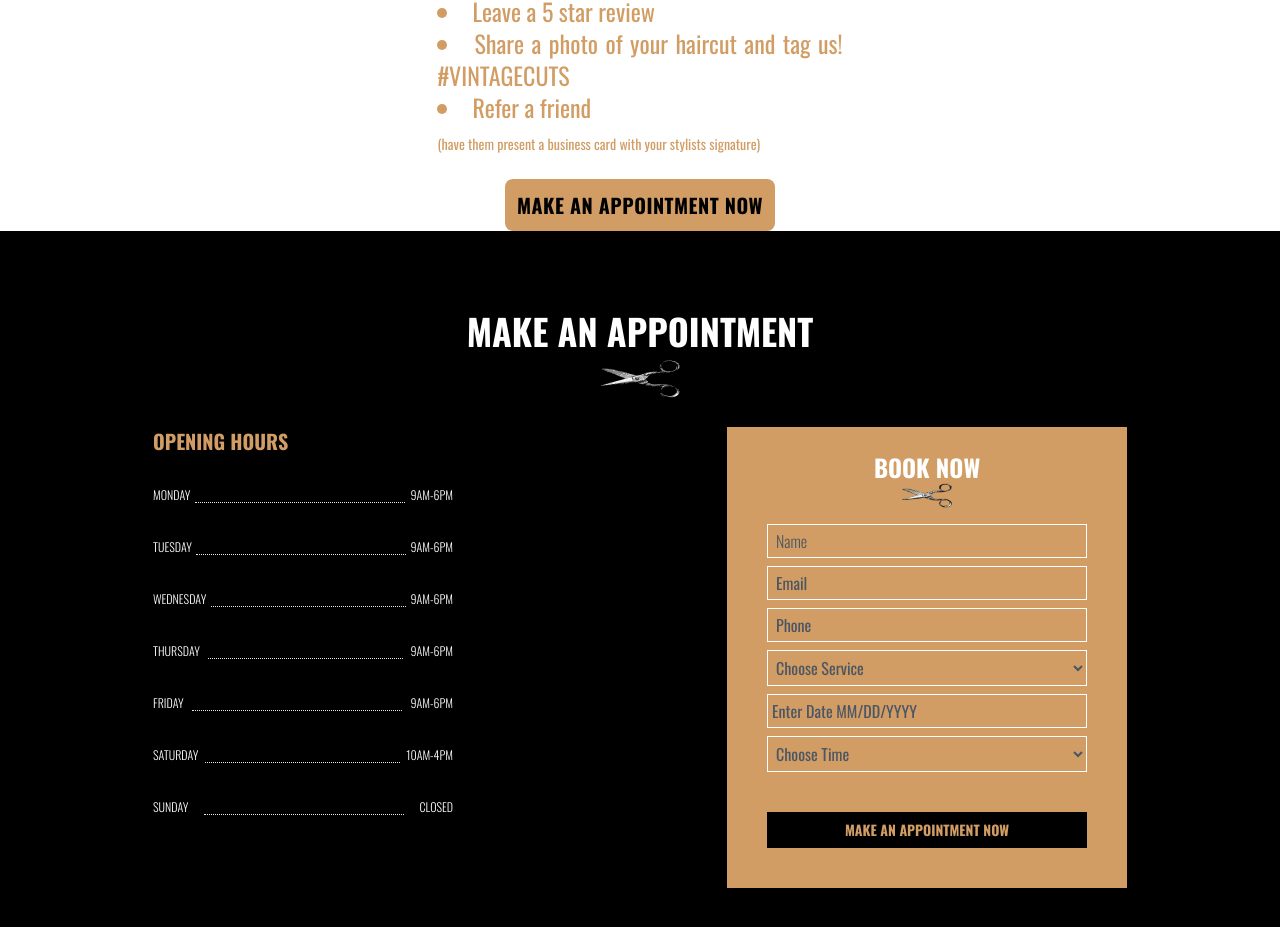
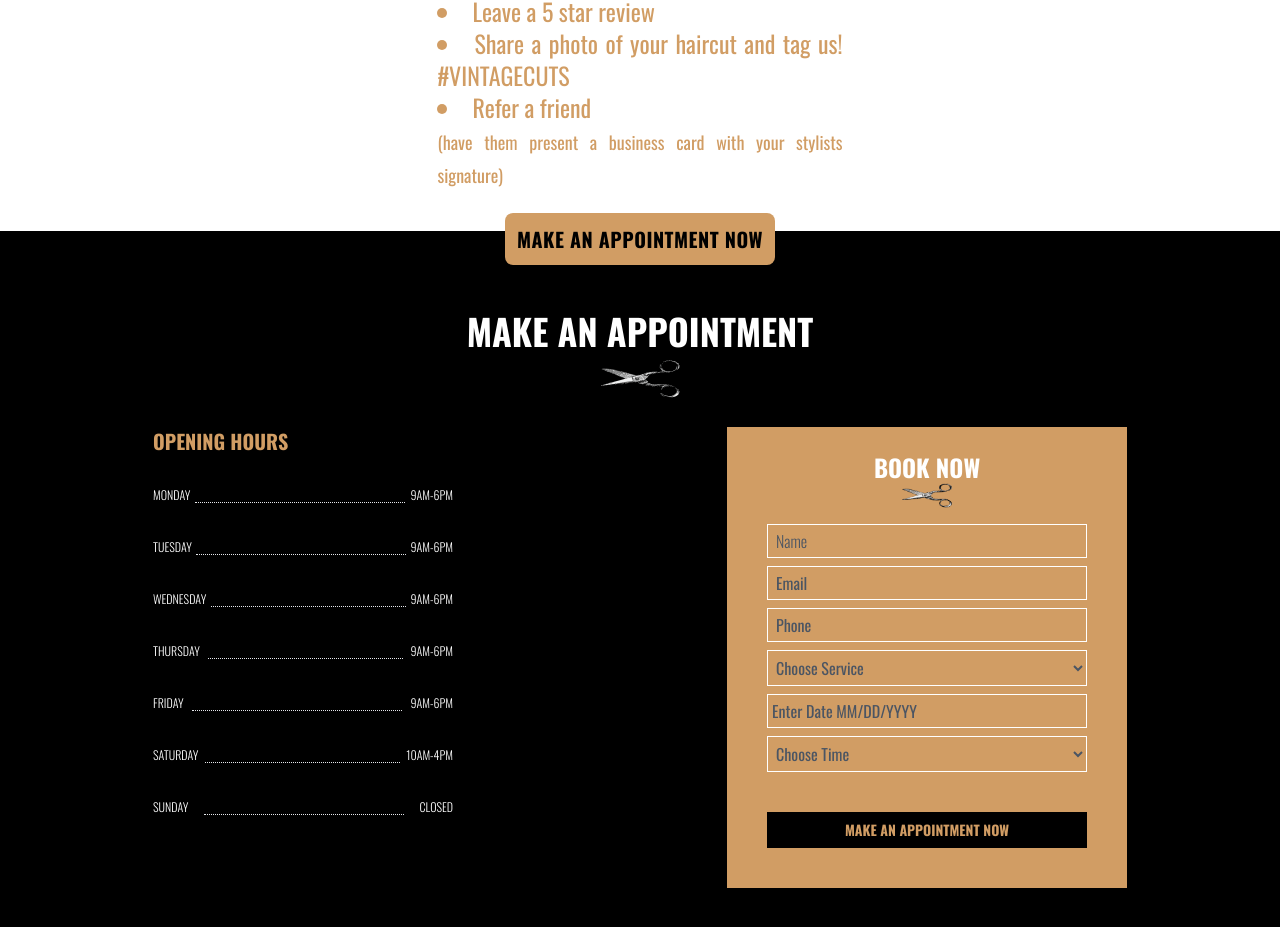
Before and after one commit to Danieljamespm/barber-shop-react, a React (Vite) app: page / in a window 1280 px wide. Shown: the part 5437-6364 px from the top of the page. Built offline with nearby package versions, Linux system fonts and the light colour scheme.

Commit message:
updated font sizes for larger screens.

```diff
--- a/src/Components/Discount.jsx
+++ b/src/Components/Discount.jsx
@@ -18,7 +18,7 @@ const Discount = () => {
             <ul className='text-justify list-disc list-inside'>
                 <li className=''>Leave a 5 star review</li>
                 <li>Share a photo of your haircut and tag us! #VINTAGECUTS</li>
-                <li>Refer a friend <br></br> <span className='text-sm'>(have them present a business card
+                <li>Refer a friend <br></br> <span className='text-sm lg:text-lg'>(have them present a business card
                     with your stylists signature)</span></li>
             </ul>
             </div>
```
